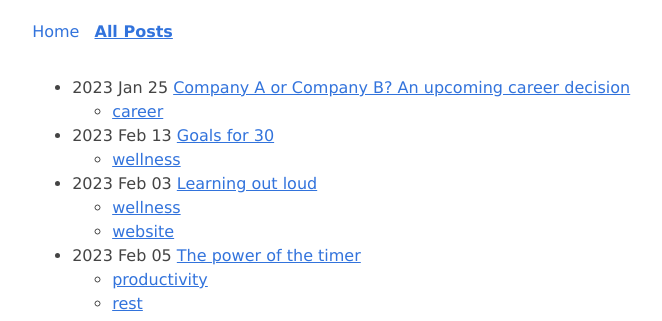
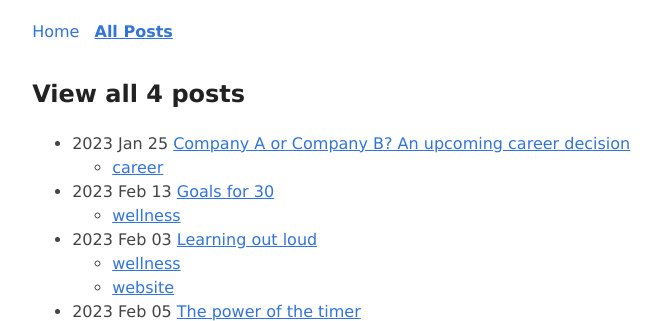
Before and after one commit to beggers/beggers.github.io, an Astro site: page /all-posts in a window 1280 px wide. Shown: the top 321 px of the page, without its empty margins (277-939 px from the left). Built offline with nearby package versions, Linux system fonts and the light colour scheme; Astro itself is replaced by a stand-in of ours.

Commit message:
post count on all-posts and post body stub so i remember which headers to use

```diff
--- a/src/pages/all-posts.astro
+++ b/src/pages/all-posts.astro
@@ -5,9 +5,13 @@ import PostListItem from '../components/PostListItem.astro';
 import { getTagsToPosts } from '../data/posts.js';
 
 let posts = await Astro.glob(`../_posts/*.mdx`);
+const count = posts.length;
 ---
 
 <BaseLayout>
+  <h2>
+    View all {count} posts
+  </h2>
   <ul>
     {
       posts.map(
```
Also changed, not shown: src/stub.mdx (added, +7 -0 lines), 1 other file.
